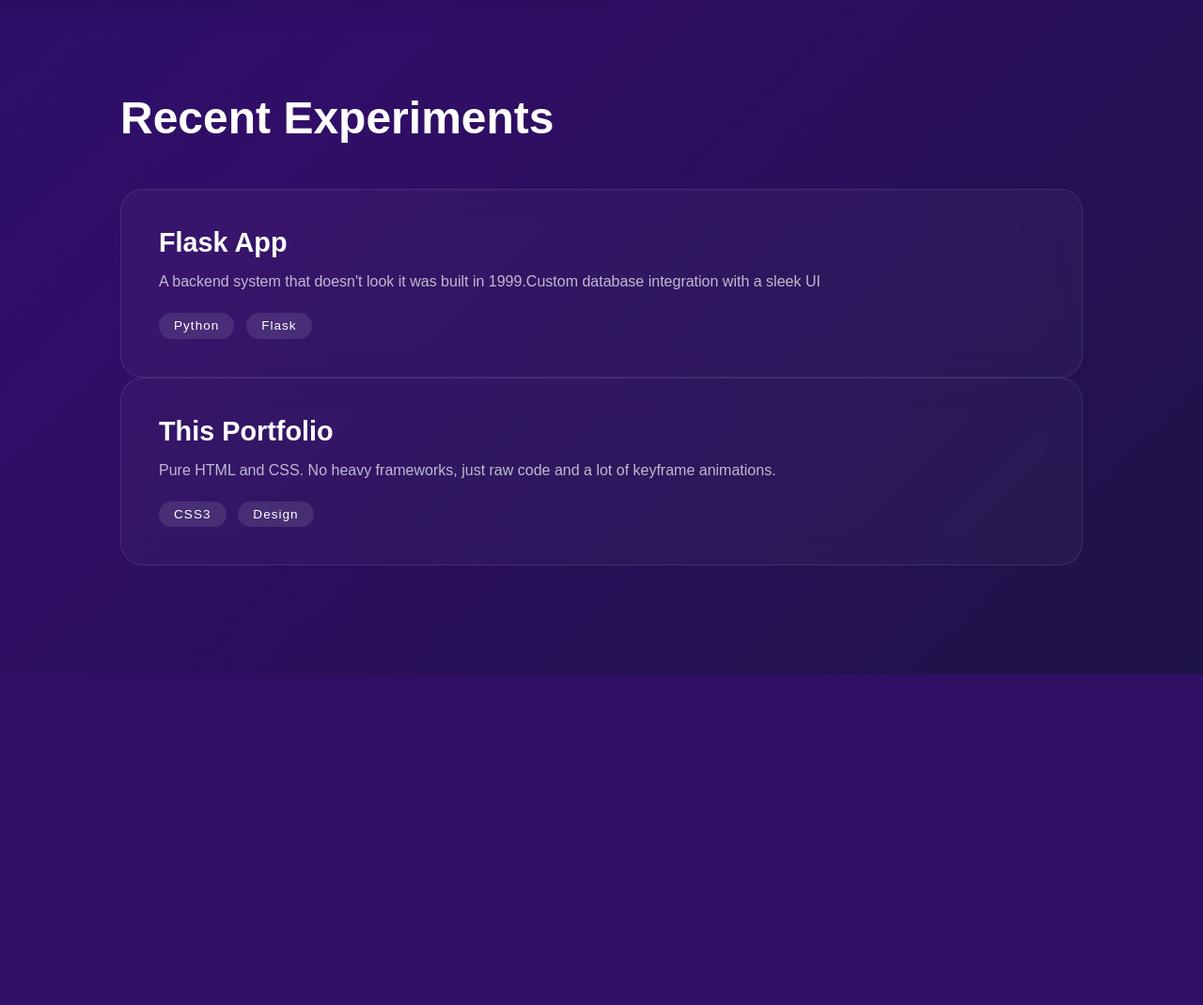
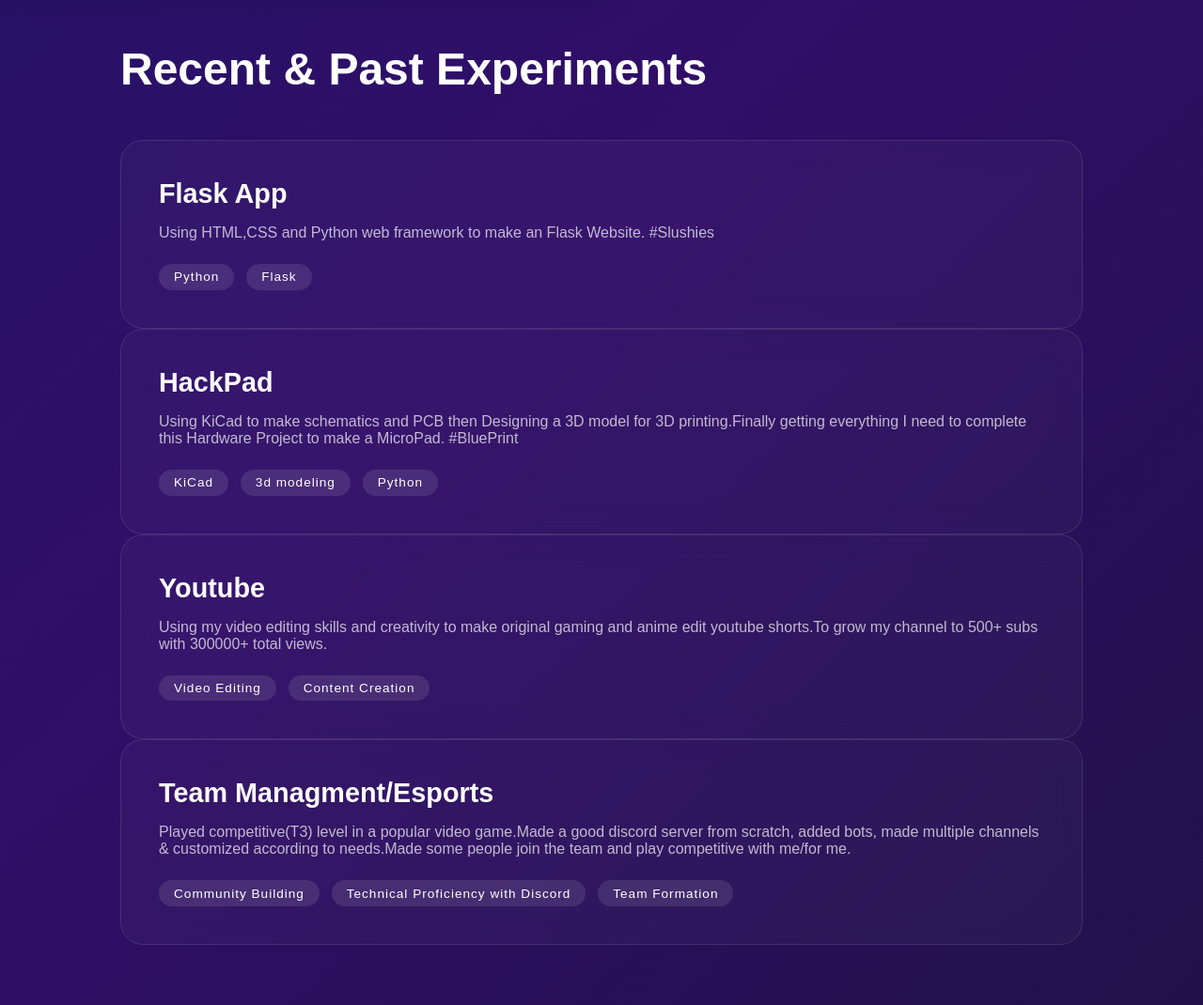
Before and after one commit to Dixit106/Hackclub-Slushies, a Flask app: page /projects in a window 1280 px wide. Shown: the part 82-1152 px from the top of the page at 94% size. Before the commit the page ends 800 px from the top, so only its background shows below. Run offline with Flask 3, Linux system fonts and the light colour scheme.

Commit message:
some customization

```diff
--- a/static/style.css
+++ b/static/style.css
@@ -167,7 +167,7 @@ section {
     100% {transform: translateY(-30px) scale(1.1); }
 }
 
-/* 4 Image Grid thing */
+/* 4 Image Grid thing IGNORE I DID NOT ADD THIS IN THE END*/
 
 .small-photo img {
     width: 100%;
--- a/templates/home.html
+++ b/templates/home.html
@@ -25,7 +25,7 @@
     <!--Home -->
     <section id="home">
         <h1 class="hero-title">Trying To Learn &<br>Build Cool Stuff.</h1>
-        <p class="hero-subtitle">I'm trying to learn & play around with HTML,CSS and Flask to create a Cool Website for myself and an event by Hackclub community, Slushies.</p>
+        <p class="hero-subtitle">I'm trying to learn & play around with HTML,CSS and Flask to create a cool website for myself and for an event by Hackclub community, Slushies.</p>
         <a href="/projects" class="btn">See My Work</a>
     </section>
 
--- a/templates/projects.html
+++ b/templates/projects.html
@@ -21,11 +21,11 @@
 
     <!--Projects-->
     <section id="projects">
-        <h2 class="section-title">Recent Experiments</h2>
+        <h2 class="section-title">Recent & Past Experiments</h2>
         <div class="project-grid">
             <div class="project-card glass">
                 <h3>Flask App</h3>
-                <p>A backend system that doesn't look it was built in 1999.Custom database integration with a sleek UI
+                <p>Using HTML,CSS and Python web framework to make an Flask Website. #Slushies
                 </p>
                 <div class="tags">
                     <span class="tag">Python</span>
@@ -34,11 +34,31 @@
             </div>
 
             <div class="project-card glass">
-                <h3>This Portfolio</h3>
-                <p>Pure HTML and CSS. No heavy frameworks, just raw code and a lot of keyframe animations.</p>
+                <h3>HackPad</h3>
+                <p>Using KiCad to make schematics and PCB then Designing a 3D model for 3D printing.Finally getting everything I need to complete this Hardware Project to make a MicroPad. #BluePrint</p>
                 <div class="tags">
-                    <span class="tag">CSS3</span>
-                    <span class="tag">Design</span>
+                    <span class="tag">KiCad</span>
+                    <span class="tag">3d modeling</span>
+                    <span class="tag">Python</span>
+                </div>
+            </div>
+
+             <div class="project-card glass">
+                <h3>Youtube</h3>
+                <p>Using my video editing skills and creativity to make original gaming and anime edit youtube shorts.To grow my channel to 500+ subs with 300000+ total views.</p>
+                <div class="tags">
+                    <span class="tag">Video Editing</span>
+                    <span class="tag">Content Creation</span>
+                </div>
+            </div>
+
+             <div class="project-card glass">
+                <h3>Team Managment/Esports</h3>
+                <p>Played competitive(T3) level in a popular video game.Made a good discord server from scratch, added bots, made multiple channels & customized according to needs.Made some people join the team and play competitive with me/for me. </p>
+                <div class="tags">
+                    <span class="tag">Community Building</span>
+                    <span class="tag">Technical Proficiency with Discord</span>
+                    <span class="tag">Team Formation</span>
                 </div>
             </div>
 
```
Also changed, not shown: templates/about_me.html (+1 -7 lines), static/images/1773664972989.jpg (deleted), static/images/IMG_20250904_184432.jpg (deleted), static/images/IMG_20251227_165535.jpg (deleted).
